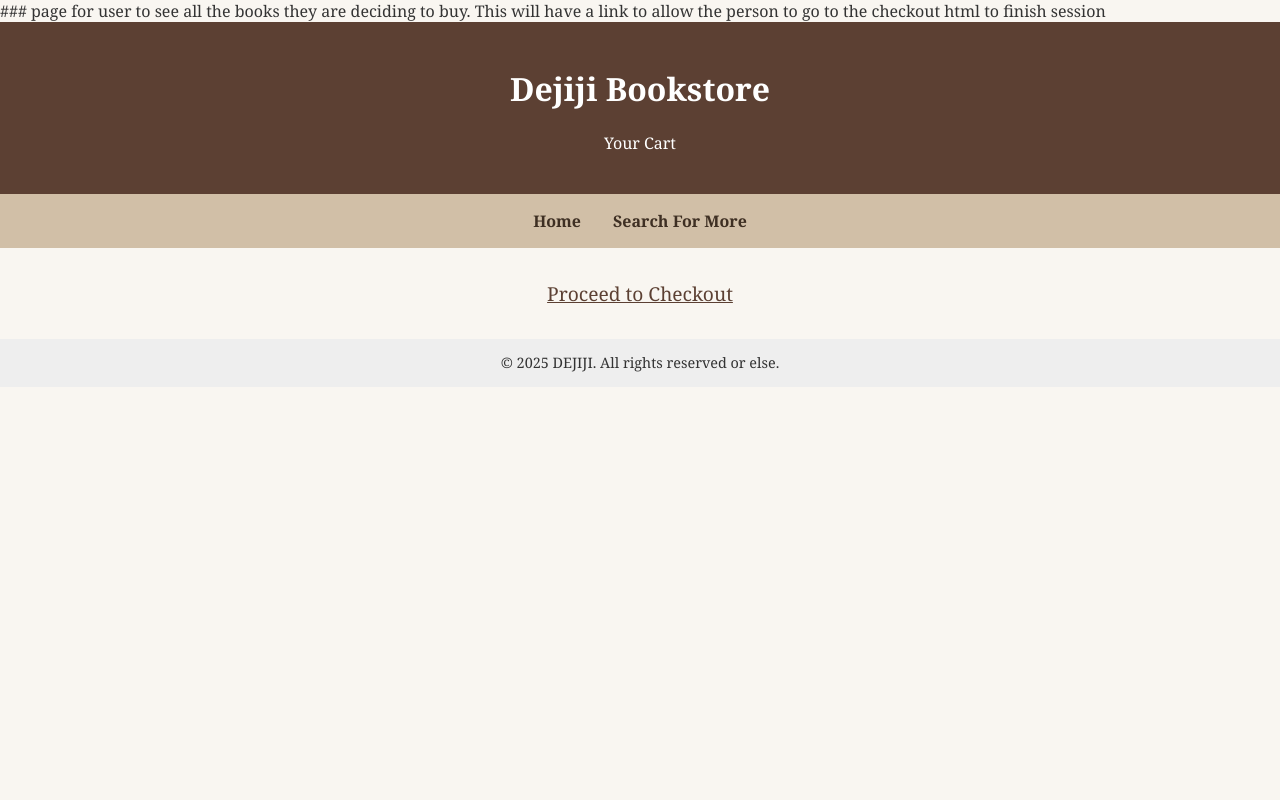
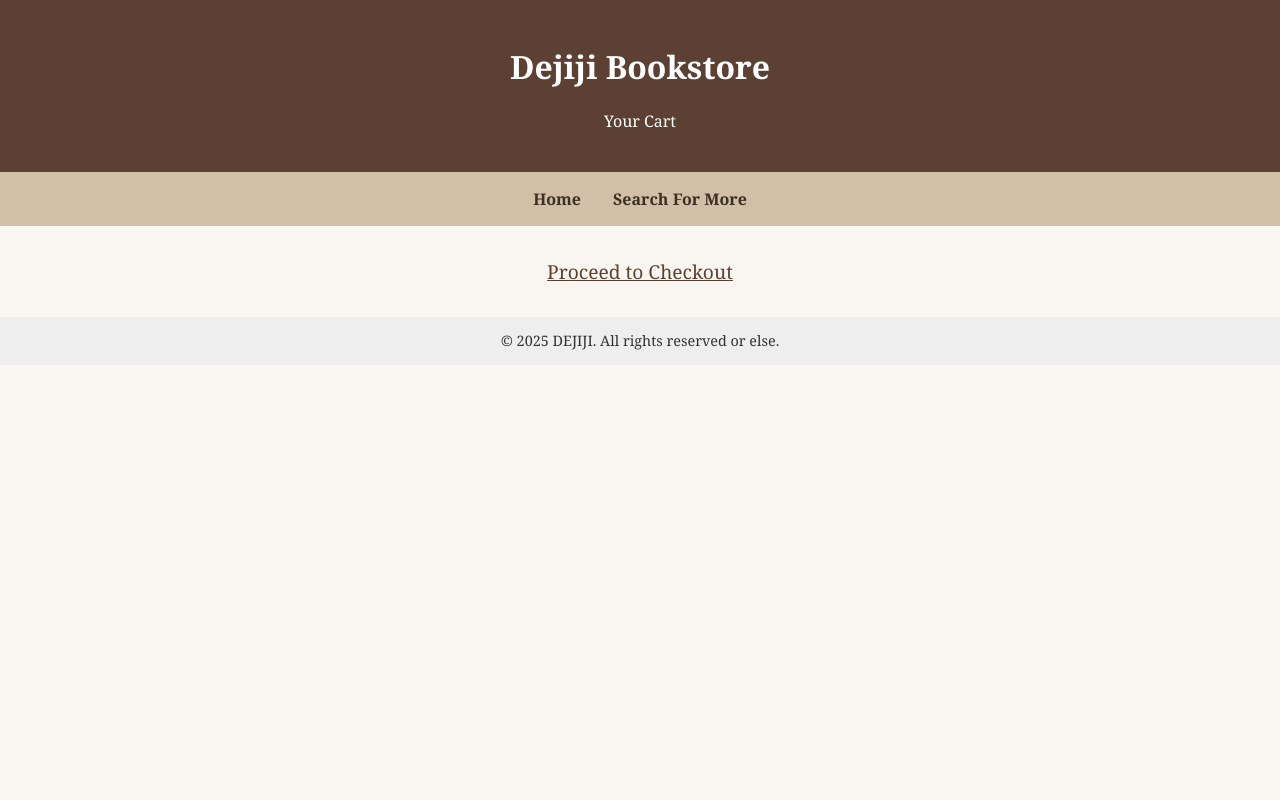
Before and after one commit to ib22c/cop4521-term-proj, a Flask app: template templates/cart.html in a window 1280 px wide. Run offline with Flask 3, Linux system fonts and the light colour scheme; the template is opened without the code that fills it, so the values that code supplies are empty.

Commit message:
Update cart.html

```diff
--- a/templates/cart.html
+++ b/templates/cart.html
@@ -1,5 +1,5 @@
-### page for user to see all the books they are deciding to buy. This will have
-a link to allow the person to go to the checkout html to finish session
+<!-- page for user to see all the books they are deciding to buy. This will have
+a link to allow the person to go to the checkout html to finish session-->
 
 <!DOCTYPE html>
 <html lang="en">
```
